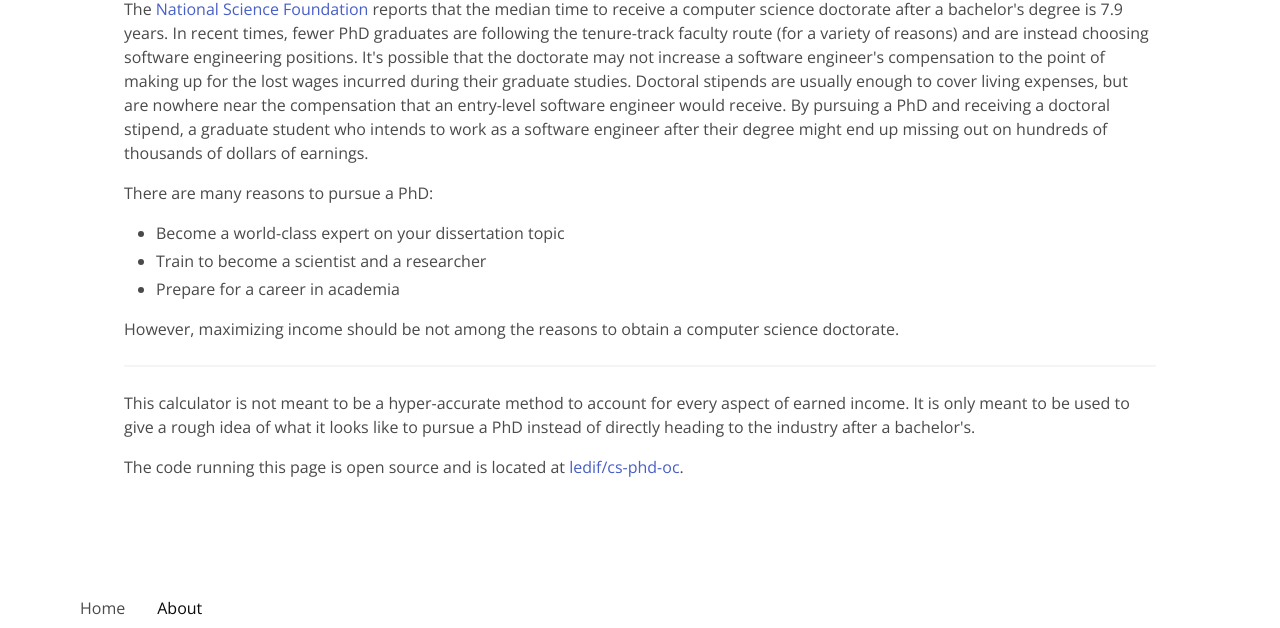
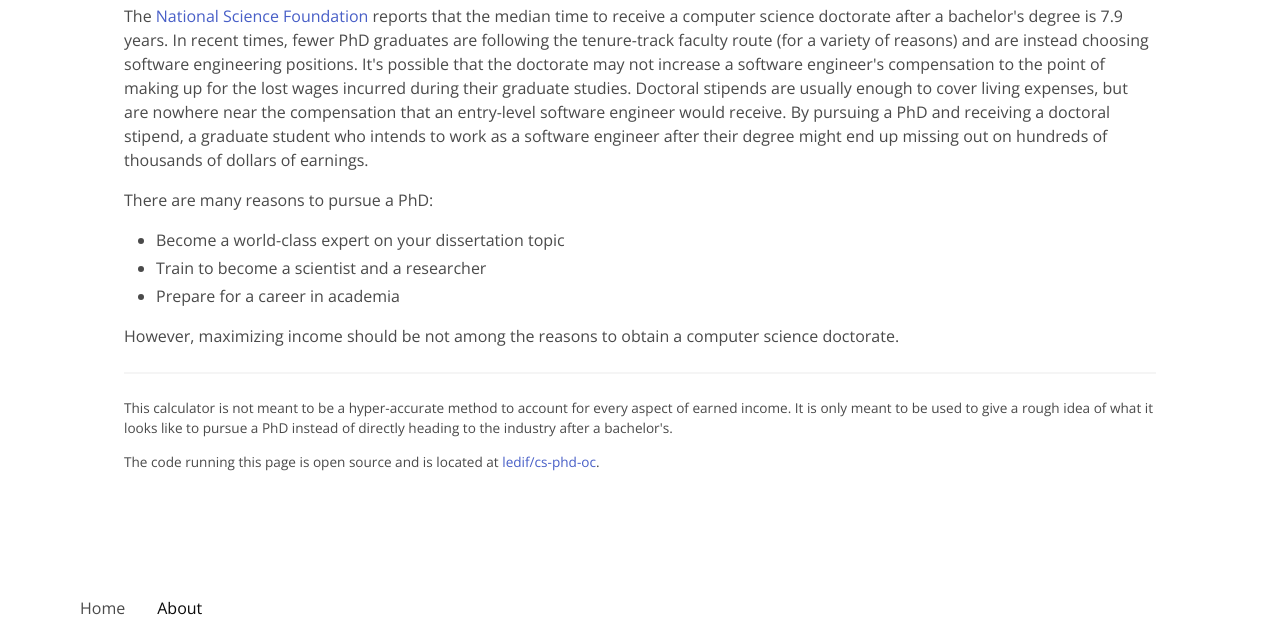
Before and after one commit to ledif/cs-phd-oc, a React app: page /#/about in a window 1280 px wide. Shown: the part 172-800 px from the top of the page. Built offline with nearby package versions, Linux system fonts and the light colour scheme; a web font is replaced by a local one.

Commit message:
Make about footer smaller font.

```diff
--- a/src/components/about/index.js
+++ b/src/components/about/index.js
@@ -38,14 +38,14 @@ export default class About extends React.Component {
                 obtain a computer science doctorate.
               </p>
               <hr />
-              <p>
+              <p className="aside">
                 This calculator is not meant to be a hyper-accurate method to
                 account for every aspect of earned income. It is only meant to
                 be used to give a rough idea of what it looks like to pursue a
                 PhD instead of directly heading to the industry after a
                 bachelor's.
               </p>
-              <p>
+              <p className="aside">
                 The code running this page is open source and is located at{" "}
                 <a href="https://github.com/ledif/cs-phd-oc">ledif/cs-phd-oc</a>.
               </p>
--- a/src/index.css
+++ b/src/index.css
@@ -20,3 +20,7 @@ body {
 .about p {
   font-size: 1rem;
 }
+
+.about p.aside {
+  font-size: 0.85rem;
+}
```
